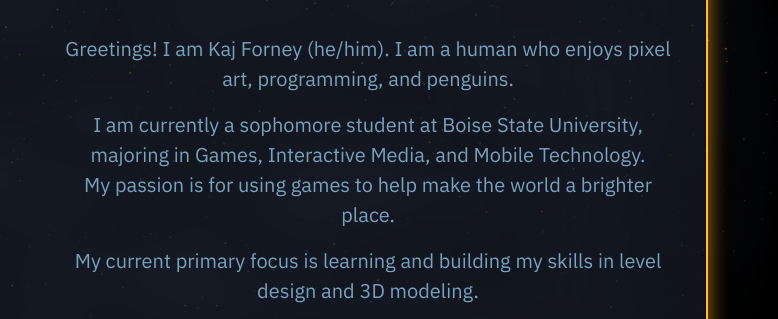
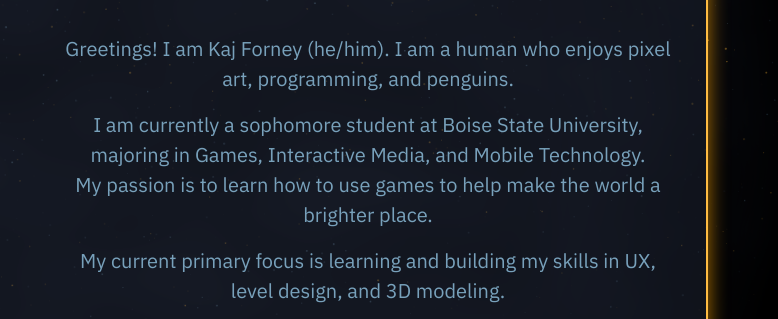
Before and after one commit to kforney/kforney.github.io, a plain HTML site: page index.html in a window 1280 px wide. Shown: the part 296-615 px from the top of the page, 502-1280 px from the left. Drawn offline with nearby package versions, Linux system fonts and the light colour scheme.

Commit message:
Slight wording changes.

```diff
--- a/index.html
+++ b/index.html
@@ -76,8 +76,8 @@
                 <p>Greetings! I am <span title="pronounced 'Kai'">Kaj Forney</span> (he/him). I am a human who enjoys
                     pixel art, programming, and penguins.</p>
                 <p>I am currently a sophomore student at Boise State University, majoring in Games, Interactive Media,
-                    and Mobile Technology.<br>My passion is for using games to help make the world a brighter place.</p>
-                <p>My current primary focus is learning and building my skills in level design and 3D modeling.</p>
+                    and Mobile Technology.<br>My passion is to learn how to use games to help make the world a brighter place.</p>
+                <p>My current primary focus is learning and building my skills in UX, level design, and 3D modeling.</p>
                 <p>This site displays a few of the things I've made or helped to make.</p>
             </div>
         </div>
```
